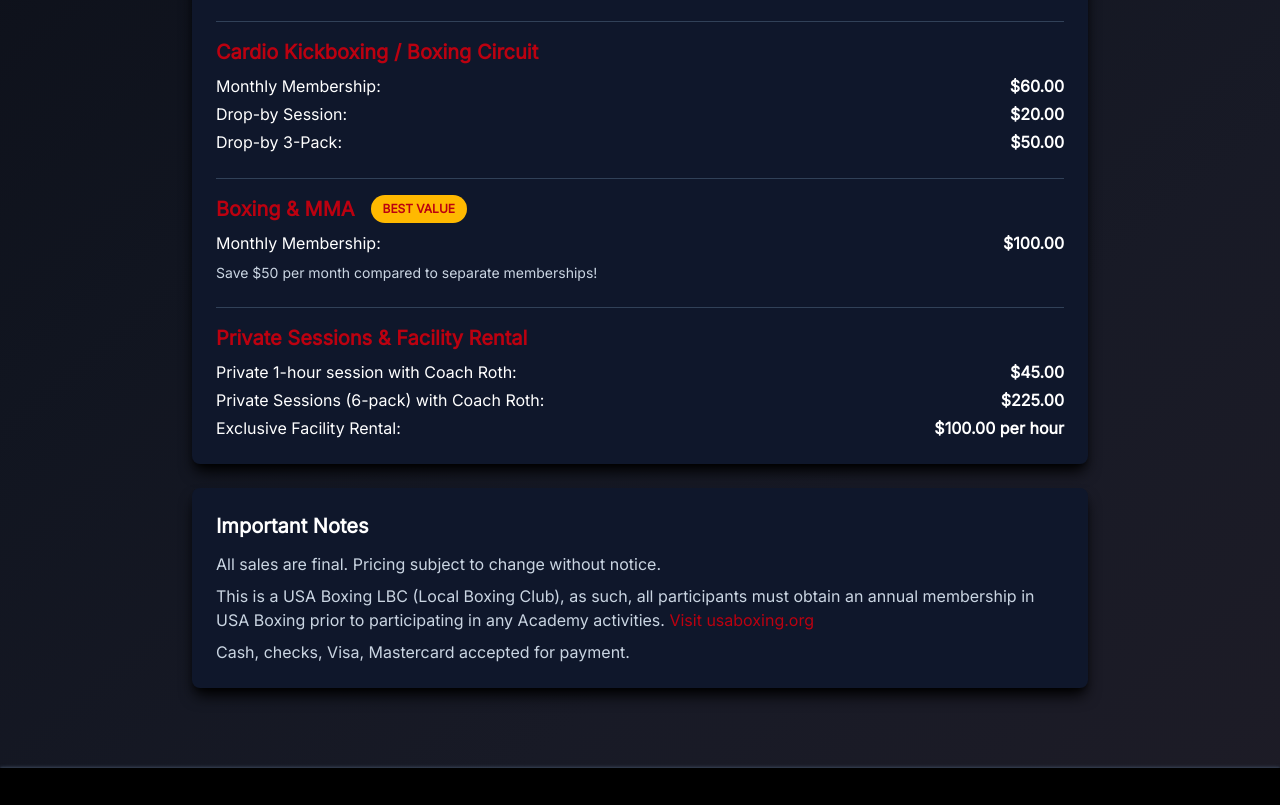
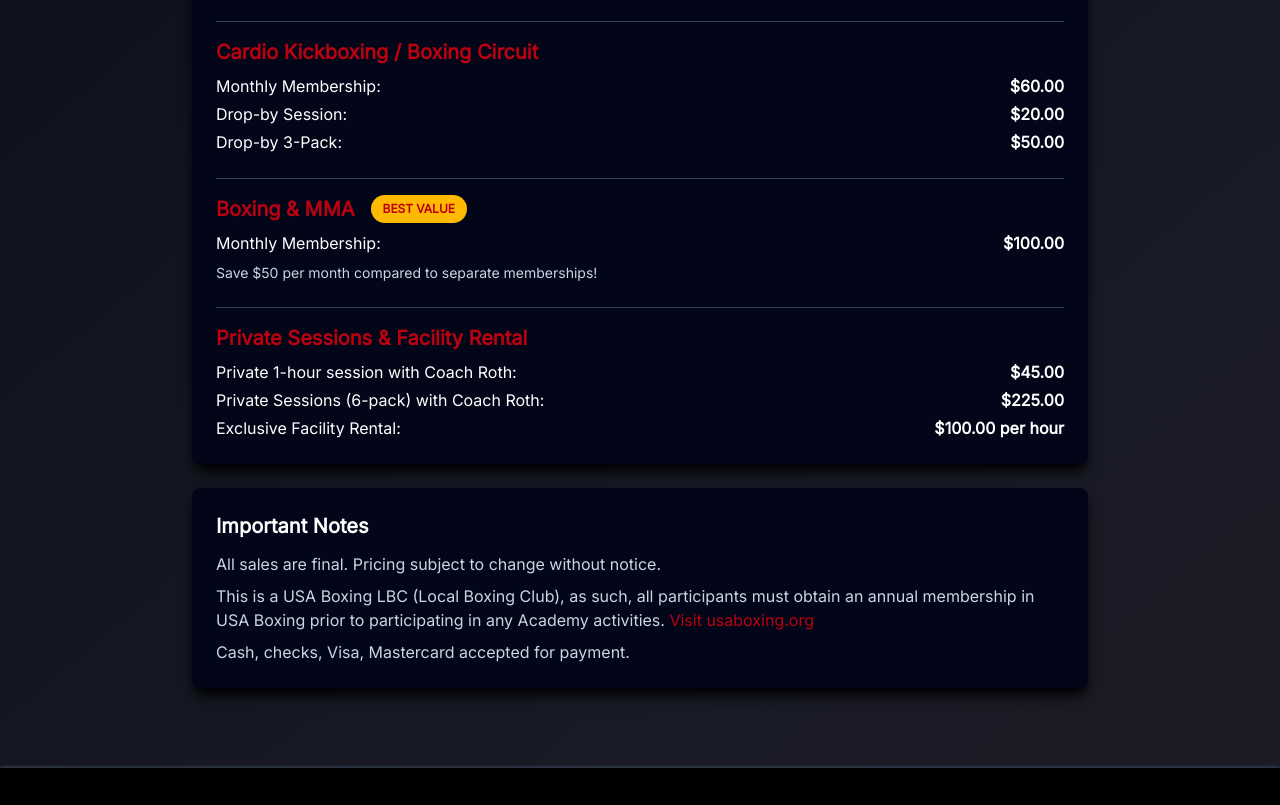
Before and after one commit to ParkerPosy/LegacyBoxing, a plain HTML site: page pages/pricing.html in a window 1280 px wide. Shown: the part 673-1478 px from the top of the page. Drawn offline with nearby package versions, Linux system fonts and the light colour scheme.

Commit message:
bettrer coloring

```diff
--- a/pages/pricing.html
+++ b/pages/pricing.html
@@ -96,7 +96,7 @@
             <h2 class="text-3xl md:text-4xl font-bold">Membership & Pricing</h2>
           </div>
 
-          <div class="bg-slate-900 rounded-lg p-6 shadow-lg shadow-black">
+          <div class="bg-slate-950 rounded-lg p-6 shadow-lg shadow-black">
             <!-- Boxing Membership -->
             <div class="mb-6">
               <h3 class="text-xl font-bold text-boxing-red mb-2">Boxing</h3>
@@ -210,7 +210,7 @@
             </div>
           </div>
 
-          <div class="mt-6 bg-slate-900 rounded-lg p-6 shadow-lg shadow-black">
+          <div class="mt-6 bg-slate-950 rounded-lg p-6 shadow-lg shadow-black">
             <h3 class="text-xl font-bold mb-3">Important Notes</h3>
             <ul class="space-y-2 text-slate-300">
               <li>All sales are final. Pricing subject to change without notice.</li>
```
